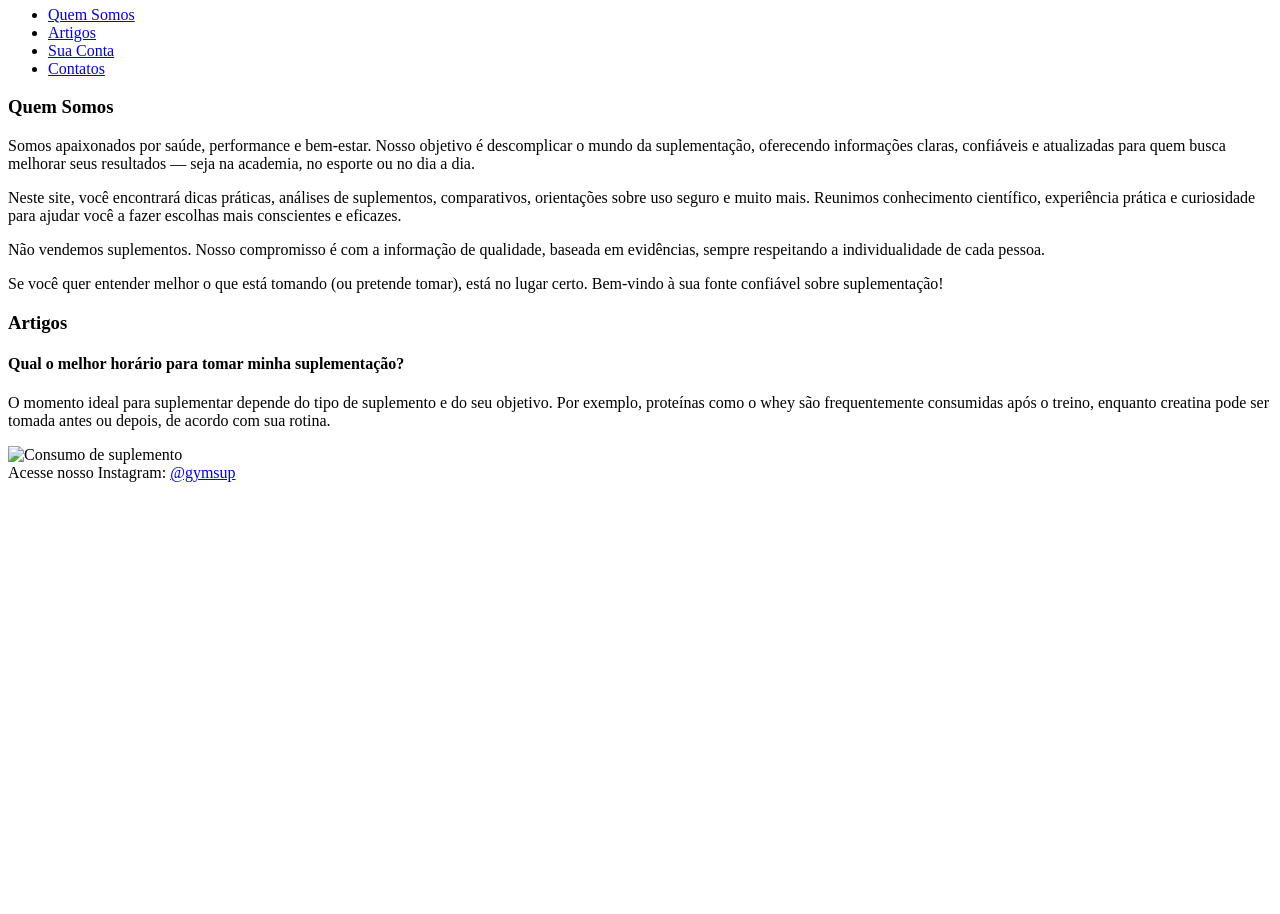
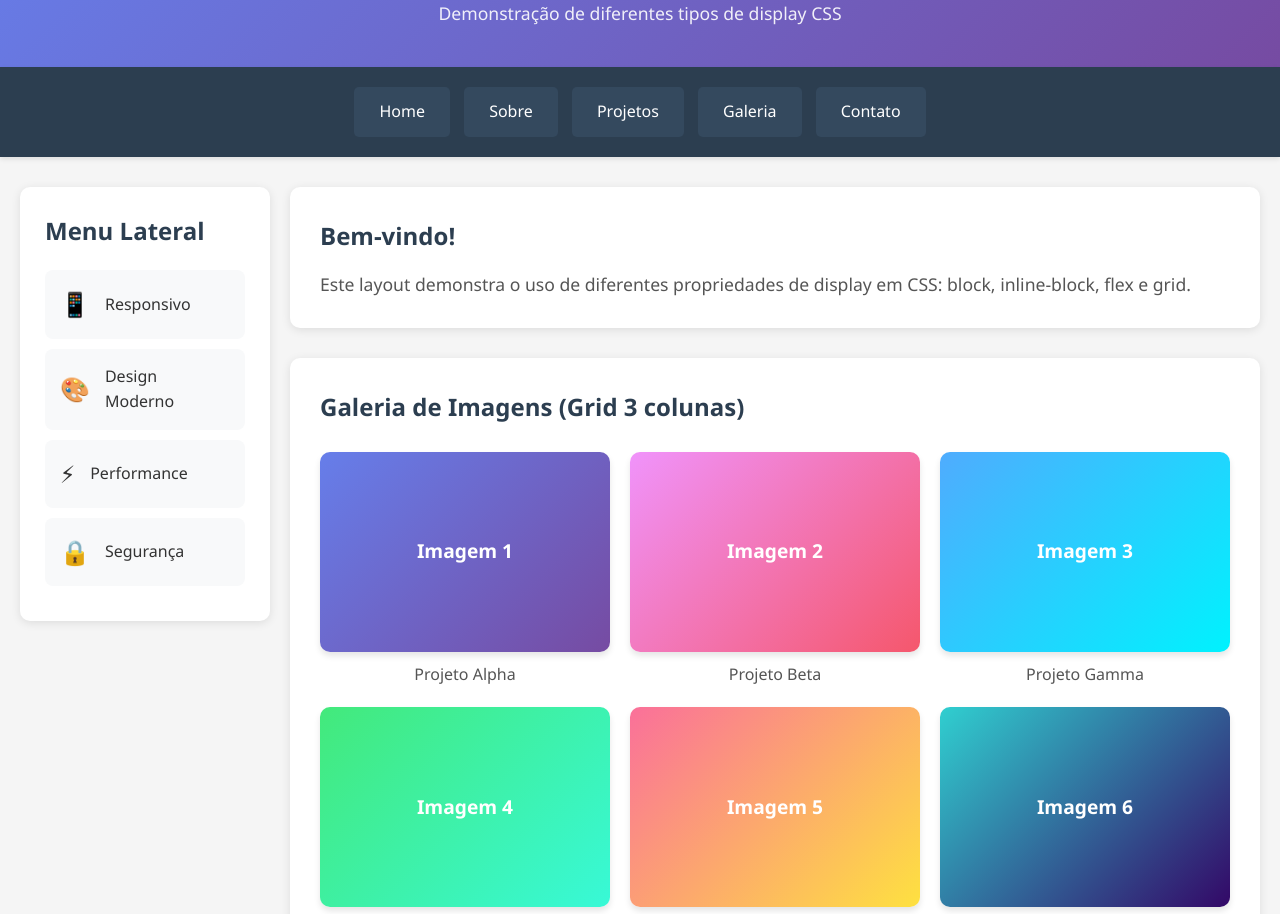
Before and after one commit to herculanaline/Web, a plain HTML site: page index.html in a window 1280 px wide. Shown: the part 115-1029 px from the top of the page. Before the commit the page ends 800 px from the top, so only its background shows below. Drawn offline with Linux system fonts and the light colour scheme.

Commit message:
Atividade 2
Atividade 2 de HTML2

```diff
--- a/index.html
+++ b/index.html
@@ -1,58 +1,315 @@
 <!DOCTYPE html>
 <html lang="pt-BR">
 <head>
-    <meta charset="UTF-8" />
-    <title>GymSup</title>
+    <meta charset="UTF-8">
+    <meta name="viewport" content="width=device-width, initial-scale=1.0">
+    <title>Exercício de Display CSS</title>
 </head>
 <body>
-
-    <header>
-        <h1>GymSup</h1>
-        <h3>Solução Inteligente</h3>
-        <nav>
-            <ul>
-                <li><a href="#quem-somos">Quem Somos</a></li>
-                <li><a href="#artigos">Artigos</a></li>
-                <li><a href="#">Sua Conta</a></li>
-                <li><a href="#contato">Contatos</a></li>
-            </ul>
-        </nav>
+    <header class="header">
+        <h1>Meu Site Portfólio</h1>
+        <p>Demonstração de diferentes tipos de display CSS</p>
     </header>
 
-    <main>
-        <section id="quem-somos">
-            <article>
-                <h3>Quem Somos</h3>
-                <p>
-                    Somos apaixonados por saúde, performance e bem-estar. Nosso objetivo é descomplicar o mundo da suplementação, oferecendo informações claras, confiáveis e atualizadas para quem busca melhorar seus resultados — seja na academia, no esporte ou no dia a dia.
-                </p>
-                <p>
-                    Neste site, você encontrará dicas práticas, análises de suplementos, comparativos, orientações sobre uso seguro e muito mais. Reunimos conhecimento científico, experiência prática e curiosidade para ajudar você a fazer escolhas mais conscientes e eficazes.
-                </p>
-                <p>
-                    Não vendemos suplementos. Nosso compromisso é com a informação de qualidade, baseada em evidências, sempre respeitando a individualidade de cada pessoa.
-                </p>
-                <p>
-                    Se você quer entender melhor o que está tomando (ou pretende tomar), está no lugar certo. Bem-vindo à sua fonte confiável sobre suplementação!
-                </p>
-            </article>
-        </section>
+    <nav class="navigation">
+        <a href="#" class="nav-button">Home</a>
+        <a href="#" class="nav-button">Sobre</a>
+        <a href="#" class="nav-button">Projetos</a>
+        <a href="#" class="nav-button">Galeria</a>
+        <a href="#" class="nav-button">Contato</a>
+    </nav>
 
-        <section id="artigos">
-            <article>
-                <h3>Artigos</h3>
-                <h4>Qual o melhor horário para tomar minha suplementação?</h4>
-                <p>
-                    O momento ideal para suplementar depende do tipo de suplemento e do seu objetivo. Por exemplo, proteínas como o whey são frequentemente consumidas após o treino, enquanto creatina pode ser tomada antes ou depois, de acordo com sua rotina.
-                </p>
-                <img src="suplementos.jpg" alt="Consumo de suplemento" />
-            </article>
-        </section>
-    </main>
+    <div class="main-container">
+        <aside class="sidebar">
+            <h2>Menu Lateral</h2>
+            <div class="sidebar-item">
+                <span class="icon">📱</span>
+                <span class="text">Responsivo</span>
+            </div>
+            <div class="sidebar-item">
+                <span class="icon">🎨</span>
+                <span class="text">Design Moderno</span>
+            </div>
+            <div class="sidebar-item">
+                <span class="icon">⚡</span>
+                <span class="text">Performance</span>
+            </div>
+            <div class="sidebar-item">
+                <span class="icon">🔒</span>
+                <span class="text">Segurança</span>
+            </div>
+        </aside>
 
-    <footer id="contato">
-        Acesse nosso Instagram: <a href="https://instagram.com/gymsup" target="_blank">@gymsup</a>
+        <main class="content">
+            <section class="intro">
+                <h2>Bem-vindo!</h2>
+                <p>Este layout demonstra o uso de diferentes propriedades de display em CSS: block, inline-block, flex e grid.</p>
+            </section>
+
+            <section class="gallery-section">
+                <h2>Galeria de Imagens (Grid 3 colunas)</h2>
+                <div class="gallery">
+                    <div class="gallery-item">
+                        <div class="image-placeholder" style="background: linear-gradient(135deg, #667eea 0%, #764ba2 100%);">
+                            <span>Imagem 1</span>
+                        </div>
+                        <p>Projeto Alpha</p>
+                    </div>
+                    <div class="gallery-item">
+                        <div class="image-placeholder" style="background: linear-gradient(135deg, #f093fb 0%, #f5576c 100%);">
+                            <span>Imagem 2</span>
+                        </div>
+                        <p>Projeto Beta</p>
+                    </div>
+                    <div class="gallery-item">
+                        <div class="image-placeholder" style="background: linear-gradient(135deg, #4facfe 0%, #00f2fe 100%);">
+                            <span>Imagem 3</span>
+                        </div>
+                        <p>Projeto Gamma</p>
+                    </div>
+                    <div class="gallery-item">
+                        <div class="image-placeholder" style="background: linear-gradient(135deg, #43e97b 0%, #38f9d7 100%);">
+                            <span>Imagem 4</span>
+                        </div>
+                        <p>Projeto Delta</p>
+                    </div>
+                    <div class="gallery-item">
+                        <div class="image-placeholder" style="background: linear-gradient(135deg, #fa709a 0%, #fee140 100%);">
+                            <span>Imagem 5</span>
+                        </div>
+                        <p>Projeto Epsilon</p>
+                    </div>
+                    <div class="gallery-item">
+                        <div class="image-placeholder" style="background: linear-gradient(135deg, #30cfd0 0%, #330867 100%);">
+                            <span>Imagem 6</span>
+                        </div>
+                        <p>Projeto Zeta</p>
+                    </div>
+                </div>
+            </section>
+        </main>
+    </div>
+
+    <footer class="footer">
+        <p>&copy; 2025 - Exercício de CSS Display Properties</p>
     </footer>
 
+    <style>
+* {
+    margin: 0;
+    padding: 0;
+    box-sizing: border-box;
+}
+
+body {
+    font-family: 'Segoe UI', Tahoma, Geneva, Verdana, sans-serif;
+    line-height: 1.6;
+    color: #333;
+    background-color: #f5f5f5;
+}
+
+.header {
+    display: block;
+    background: linear-gradient(135deg, #667eea 0%, #764ba2 100%);
+    color: white;
+    padding: 40px 20px;
+    text-align: center;
+    box-shadow: 0 2px 10px rgba(0, 0, 0, 0.1);
+}
+
+.header h1 {
+    font-size: 2.5em;
+    margin-bottom: 10px;
+}
+
+.header p {
+    font-size: 1.1em;
+    opacity: 0.9;
+}
+
+.navigation {
+    display: block;
+    background-color: #2c3e50;
+    padding: 15px;
+    text-align: center;
+    box-shadow: 0 2px 5px rgba(0, 0, 0, 0.1);
+}
+
+.nav-button {
+    display: inline-block;
+    padding: 12px 25px;
+    margin: 5px;
+    background-color: #34495e;
+    color: white;
+    text-decoration: none;
+    border-radius: 5px;
+    transition: all 0.3s ease;
+    font-weight: 500;
+}
+
+.nav-button:hover {
+    background-color: #667eea;
+    transform: translateY(-2px);
+    box-shadow: 0 4px 8px rgba(0, 0, 0, 0.2);
+}
+
+.main-container {
+    display: flex;
+    max-width: 1400px;
+    margin: 30px auto;
+    gap: 20px;
+    padding: 0 20px;
+}
+
+.sidebar {
+    display: flex;
+    flex-direction: column;
+    width: 250px;
+    background-color: white;
+    padding: 25px;
+    border-radius: 10px;
+    box-shadow: 0 2px 10px rgba(0, 0, 0, 0.1);
+    height: fit-content;
+}
+
+.sidebar h2 {
+    margin-bottom: 20px;
+    color: #2c3e50;
+    font-size: 1.5em;
+}
+
+.sidebar-item {
+    display: flex;
+    align-items: center;
+    padding: 15px;
+    margin-bottom: 10px;
+    background-color: #f8f9fa;
+    border-radius: 8px;
+    transition: all 0.3s ease;
+    cursor: pointer;
+}
+
+.sidebar-item:hover {
+    background-color: #667eea;
+    color: white;
+    transform: translateX(5px);
+}
+
+.sidebar-item .icon {
+    font-size: 1.5em;
+    margin-right: 15px;
+}
+
+.sidebar-item .text {
+    font-weight: 500;
+}
+
+.content {
+    flex: 1;
+}
+
+.intro {
+    background-color: white;
+    padding: 30px;
+    border-radius: 10px;
+    margin-bottom: 30px;
+    box-shadow: 0 2px 10px rgba(0, 0, 0, 0.1);
+}
+
+.intro h2 {
+    color: #2c3e50;
+    margin-bottom: 15px;
+}
+
+.intro p {
+    color: #555;
+    font-size: 1.1em;
+}
+
+.gallery-section {
+    background-color: white;
+    padding: 30px;
+    border-radius: 10px;
+    box-shadow: 0 2px 10px rgba(0, 0, 0, 0.1);
+}
+
+.gallery-section h2 {
+    color: #2c3e50;
+    margin-bottom: 25px;
+}
+
+.gallery {
+    display: grid;
+    grid-template-columns: repeat(3, 1fr);
+    gap: 20px;
+}
+
+.gallery-item {
+    text-align: center;
+}
+
+.image-placeholder {
+    display: flex;
+    align-items: center;
+    justify-content: center;
+    width: 100%;
+    height: 200px;
+    border-radius: 10px;
+    color: white;
+    font-size: 1.2em;
+    font-weight: bold;
+    margin-bottom: 10px;
+    transition: transform 0.3s ease;
+    box-shadow: 0 4px 6px rgba(0, 0, 0, 0.1);
+}
+
+.image-placeholder:hover {
+    transform: scale(1.05);
+}
+
+.gallery-item p {
+    color: #555;
+    font-weight: 500;
+}
+
+.footer {
+    display: block;
+    background-color: #2c3e50;
+    color: white;
+    text-align: center;
+    padding: 20px;
+    margin-top: 30px;
+}
+
+@media (max-width: 968px) {
+    .main-container {
+        flex-direction: column;
+    }
+
+    .sidebar {
+        width: 100%;
+    }
+
+    .gallery {
+        grid-template-columns: repeat(2, 1fr);
+    }
+}
+
+@media (max-width: 600px) {
+    .gallery {
+        grid-template-columns: 1fr;
+    }
+
+    .nav-button {
+        display: block;
+        margin: 5px auto;
+        max-width: 200px;
+    }
+
+    .header h1 {
+        font-size: 1.8em;
+    }
+}
+    </style>
 </body>
 </html>
```
